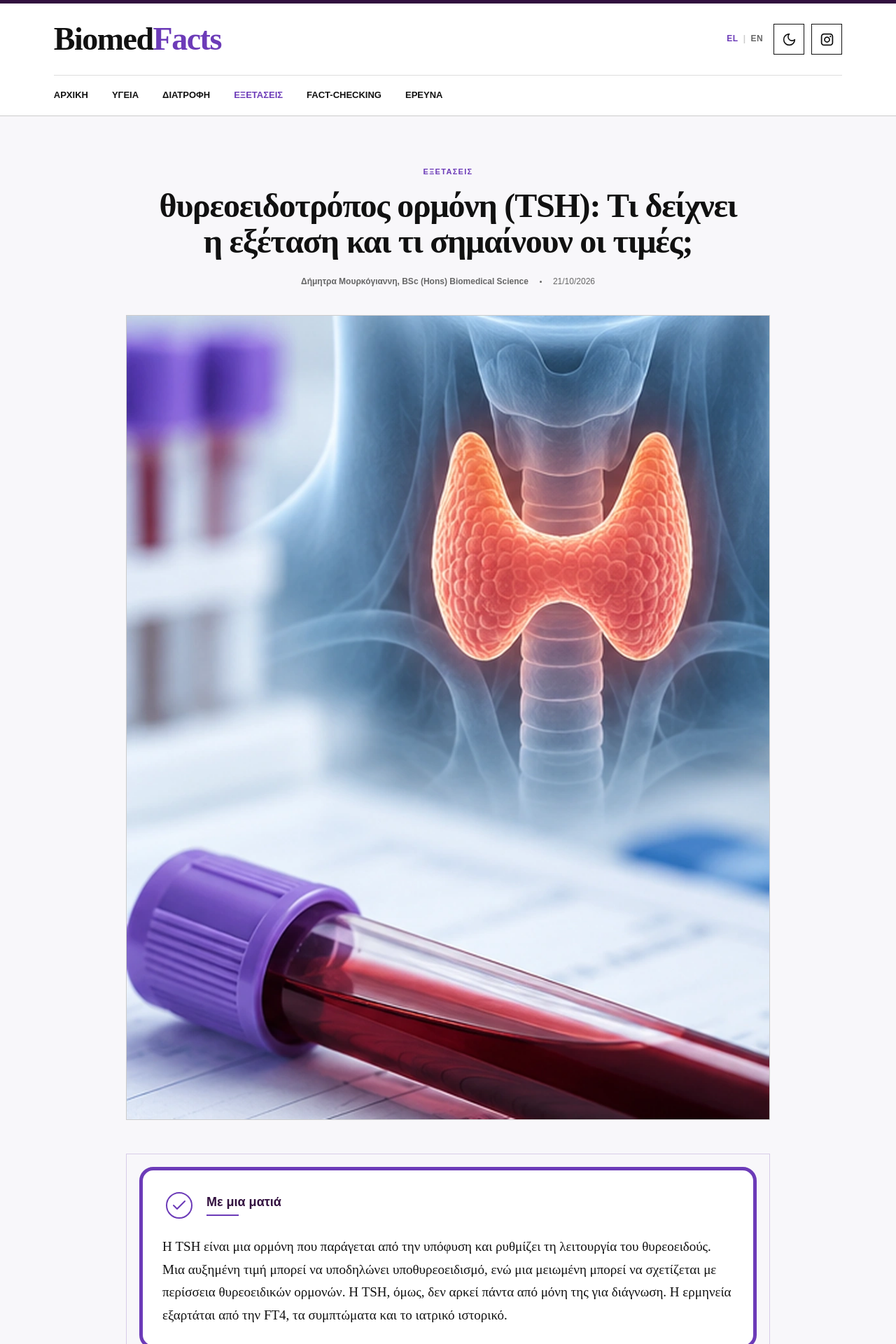
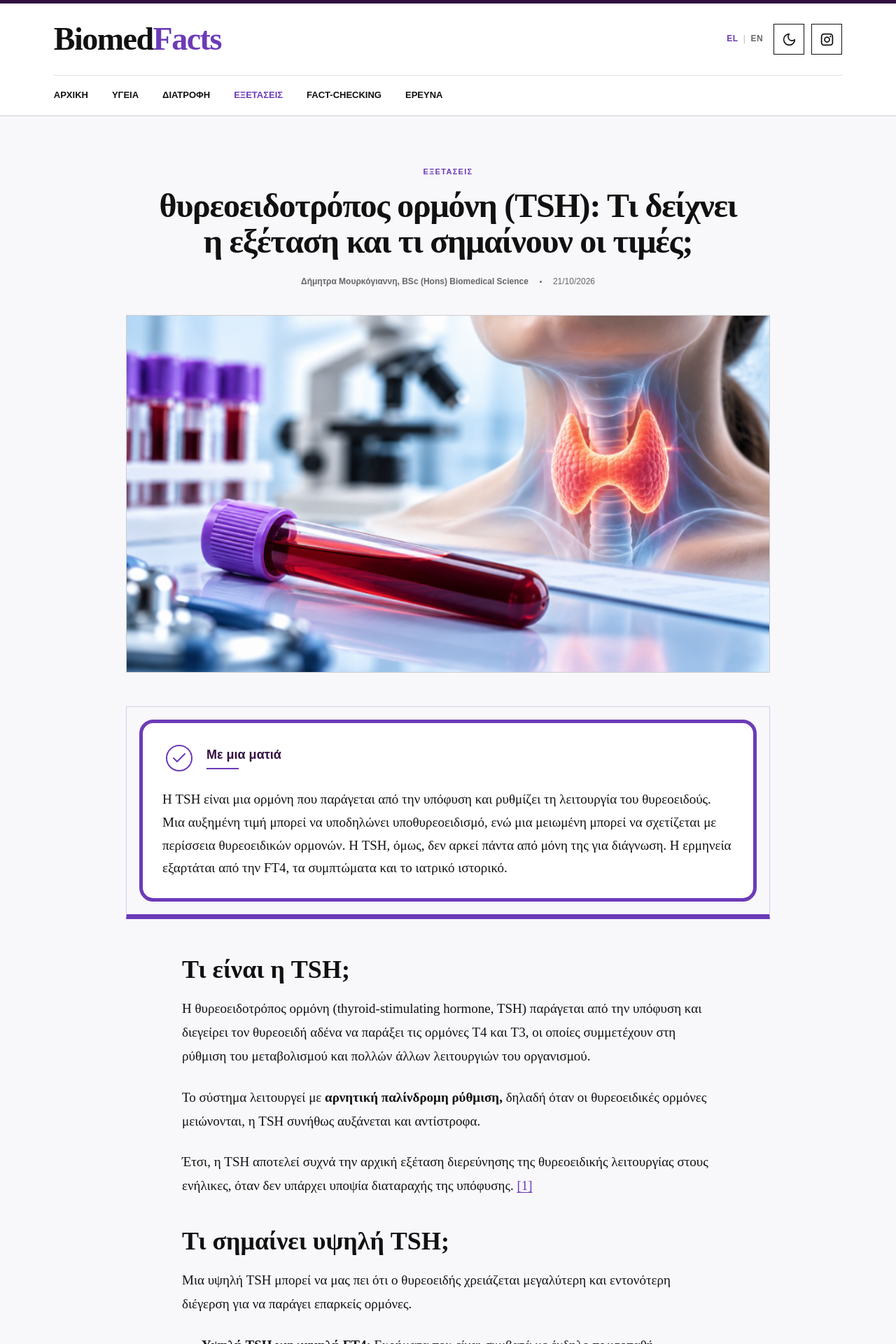
Before and after one commit to BiomedFacts/BiomedFacts, a Jekyll site: the page built from _posts/2026-10-21-8yreoeidotropos-ormonh-tsh-ti-deixnei-h-e3etash-kai-ti-shmainoyn-oi-times.md, in a window 1280 px wide. Shown: the top 1920 px of the page at 70% size. Built offline with Jekyll 4.4.1, drawn with Linux system fonts in a browser that asks for light colours.

Commit message:
Update _posts/2026-10-21-8yreoeidotropos-ormonh-tsh-ti-deixnei-h-e3etash-kai-ti-shmainoyn-oi-times.md (via Pages CMS)

```diff
--- a/_posts/2026-10-21-8yreoeidotropos-ormonh-tsh-ti-deixnei-h-e3etash-kai-ti-shmainoyn-oi-times.md
+++ b/_posts/2026-10-21-8yreoeidotropos-ormonh-tsh-ti-deixnei-h-e3etash-kai-ti-shmainoyn-oi-times.md
@@ -3,7 +3,7 @@ title: "θυρεοειδοτρόπος ορμόνη (TSH): Τι δείχνει
 date: 2026-10-21
 category: Εξετάσεις
 translation_key: tsh
-image: /assets/images/biomedfactstshthyreoeidhs.webp
+image: /assets/images/stigmiotypo-o8onhs-2026-10-21-231841.png
 excerpt: Τι δείχνει η εξέταση TSH; Μάθε τι σημαίνουν οι υψηλές και χαμηλές
   τιμές, ποια είναι τα φυσιολογικά όρια και πότε χρειάζονται επιπλέον εξετάσεις.
 author: Δήμητρα Μουρκόγιαννη, BSc (Hons) Biomedical Science
```
